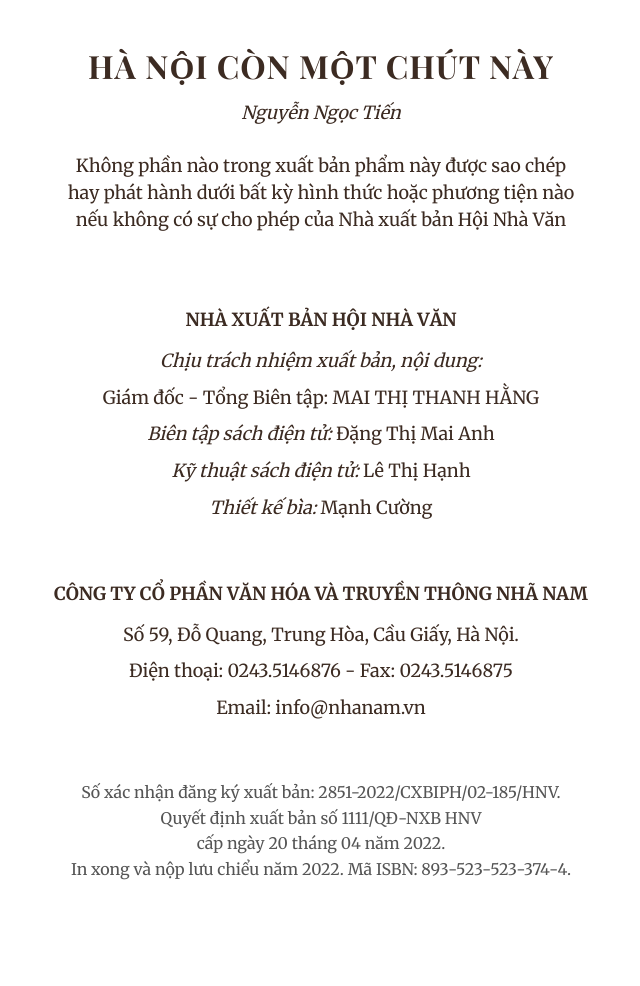
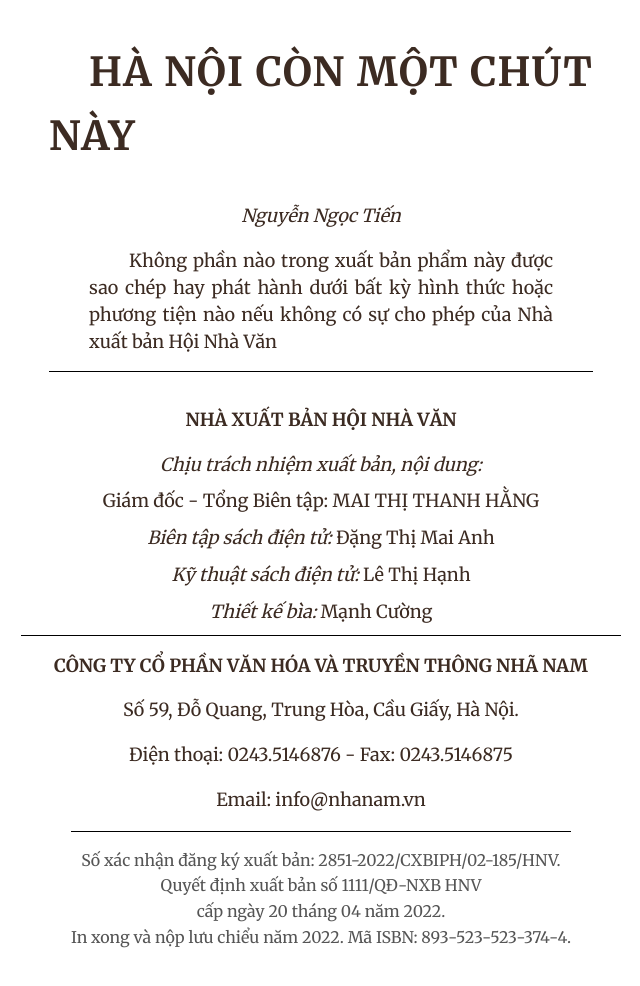
Before and after one commit to kidiezyllex/Ebook2, a plain HTML site: page Text_nha_xuat_ban.html in a window 1280 px wide. Shown: the whole page, without its empty margins (319-959 px from the left). Before the commit the page ends 922 px from the top, so only its background shows below. Drawn offline with nearby package versions, Linux system fonts and the light colour scheme.

Commit message:
style: Enhance publisher information page layout by replacing `hr` with CSS borders, consolidating spacing with `gap`, and adjusting title font size.

```diff
--- a/Text_nha_xuat_ban.html
+++ b/Text_nha_xuat_ban.html
@@ -1,63 +1,105 @@
 <!DOCTYPE html>
 <html lang="vi">
-
   <head>
-    <meta charset="UTF-8">
+    <meta charset="UTF-8" />
     <title>Nhà xuất bản - Hà Nội còn một chút này</title>
-    <link rel="stylesheet" href="./asset/css/styleChuong.css">
+    <link rel="stylesheet" href="./asset/css/styleChuong.css" />
   </head>
 
   <body>
     <div
-        style="max-width: 600px; margin: 0 auto; padding: 40px 20px; text-align: center; line-height: 1.6; color: #3c2b22; font-size: 18px; display: flex; flex-direction: column; align-items: center;">
-        <div
-            style="font-weight: bold; margin-bottom: 8px; font-family: 'Playfair Display', serif; text-transform: uppercase; letter-spacing: 1px; font-size: 32px;">
-            HÀ NỘI CÒN MỘT CHÚT NÀY</div>
-        <div style="font-style: italic; margin-bottom: 24px;">Nguyễn Ngọc Tiến</div>
-        <div style="line-height: 1.5; margin-bottom: 24px; padding: 0 40px;">
-            Không phần nào trong xuất bản phẩm này được sao chép hay phát hành dưới bất kỳ hình thức hoặc phương tiện
-            nào nếu không có sự cho phép của Nhà xuất bản Hội Nhà Văn
+      style="
+        max-width: 600px;
+        margin: 0 auto;
+        padding: 40px 20px;
+        text-align: center;
+        line-height: 1.6;
+        color: #3c2b22;
+        font-size: 18px;
+        display: flex;
+        flex-direction: column;
+        align-items: center;
+        gap: 16px;
+      "
+    >
+      <p
+        style="
+          font-weight: bold;
+          text-transform: uppercase;
+          letter-spacing: 1px;
+          font-size: 40px;
+        "
+      >
+        HÀ NỘI CÒN MỘT CHÚT NÀY
+      </p>
+      <span style="font-style: italic">Nguyễn Ngọc Tiến</span>
+      <p
+        style="
+          line-height: 1.5;
+          padding: 0 40px;
+          padding-bottom: 16px;
+          border-bottom: 1px solid #000;
+        "
+      >
+        Không phần nào trong xuất bản phẩm này được sao chép hay phát hành dưới
+        bất kỳ hình thức hoặc phương tiện nào nếu không có sự cho phép của Nhà
+        xuất bản Hội Nhà Văn
+      </p>
+      <div style="font-weight: bold; text-transform: uppercase">
+        NHÀ XUẤT BẢN HỘI NHÀ VĂN
+      </div>
+      <div style="width: 100%; border-bottom: 1px solid #000">
+        <div style="font-style: italic; margin-bottom: 8px">
+          Chịu trách nhiệm xuất bản, nội dung:
+        </div>
+        <div style="margin-bottom: 8px">
+          Giám đốc - Tổng Biên tập: MAI THỊ THANH HẰNG
+        </div>
+        <div style="margin-bottom: 8px">
+          <span style="font-style: italic">Biên tập sách điện tử:</span> Đặng
+          Thị Mai Anh
+        </div>
+        <div style="margin-bottom: 8px">
+          <span style="font-style: italic">Kỹ thuật sách điện tử:</span> Lê Thị
+          Hạnh
+        </div>
+        <div style="margin-bottom: 8px">
+          <span style="font-style: italic">Thiết kế bìa:</span> Mạnh Cường
+        </div>
       </div>
 
-        <hr style="border: 0; border-top: 1px solid #d6b88a; margin: 24px 0;">
-
-        <div style="font-weight: bold; margin-bottom: 12px; text-transform: uppercase;">NHÀ XUẤT BẢN
-            HỘI NHÀ VĂN</div>
-        <div style="width: 100%;">
-            <div style="font-style: italic; margin-bottom: 8px;">Chịu trách nhiệm xuất bản, nội dung:</div>
-            <div style="margin-bottom: 8px;">Giám đốc - Tổng Biên tập: MAI THỊ THANH HẰNG</div>
-            <div style="margin-bottom: 8px;"><span style="font-style: italic;">Biên tập sách điện tử:</span> Đặng Thị
-                Mai Anh</div>
-            <div style="margin-bottom: 8px;"><span style="font-style: italic;">Kỹ thuật sách điện tử:</span> Lê Thị Hạnh
+      <div style="font-weight: bold; text-transform: uppercase">
+        CÔNG TY CỔ PHẦN VĂN HÓA VÀ TRUYỀN THÔNG NHÃ NAM
       </div>
-            <div style="margin-bottom: 8px;"><span style="font-style: italic;">Thiết kế bìa:</span> Mạnh Cường</div>
-        </div>
-
-        <hr style="border: 0; border-top: 1px solid #d6b88a; margin: 24px 0;">
-
-        <div style="font-weight: bold; margin-bottom: 12px; text-transform: uppercase;">CÔNG TY CỔ PHẦN
-            VĂN HÓA VÀ TRUYỀN THÔNG NHÃ NAM</div>
-        <div style="margin-bottom: 8px;">Số 59, Đỗ Quang, Trung Hòa, Cầu Giấy, Hà Nội.</div>
-        <div style="margin-bottom: 8px;">Điện thoại: 0243.5146876 - Fax: 0243.5146875</div>
-        <div style="margin-bottom: 8px;">Email: info@nhanam.vn</div>
-
-        <hr style="border: 0; border-top: 1px solid #d6b88a; margin: 24px 0;">
-
-        <div style="font-size: 16px; line-height: 1.6; color: #555;">
-            Số xác nhận đăng ký xuất bản: 2851-2022/CXBIPH/02-185/HNV.<br>
-            Quyết định xuất bản số 1111/QĐ-NXB HNV<br>
-            cấp ngày 20 tháng 04 năm 2022.<br>
+      <div>Số 59, Đỗ Quang, Trung Hòa, Cầu Giấy, Hà Nội.</div>
+      <div>Điện thoại: 0243.5146876 - Fax: 0243.5146875</div>
+      <div>Email: info@nhanam.vn</div>
+      <div
+        style="
+          font-size: 16px;
+          line-height: 1.6;
+          color: #555;
+          border-top: 1px solid #000;
+          padding-top: 16px;
+        "
+      >
+        Số xác nhận đăng ký xuất bản: 2851-2022/CXBIPH/02-185/HNV.<br />
+        Quyết định xuất bản số 1111/QĐ-NXB HNV<br />
+        cấp ngày 20 tháng 04 năm 2022.<br />
         In xong và nộp lưu chiểu năm 2022. Mã ISBN: 893-523-523-374-4.
       </div>
     </div>
 
     <script>
       // Gửi tiến độ scroll cho trang cha (index.html)
-        document.addEventListener('scroll', () => {
-            const progress = Math.round((window.scrollY / (document.body.scrollHeight - window.innerHeight)) * 100);
-            if (parent) parent.postMessage({ type: 'progress', value: progress || 0 }, '*');
+      document.addEventListener("scroll", () => {
+        const progress = Math.round(
+          (window.scrollY / (document.body.scrollHeight - window.innerHeight)) *
+            100
+        );
+        if (parent)
+          parent.postMessage({ type: "progress", value: progress || 0 }, "*");
       });
     </script>
   </body>
-
 </html>
```
Lines whose indentation alone changed are shown as unchanged.
